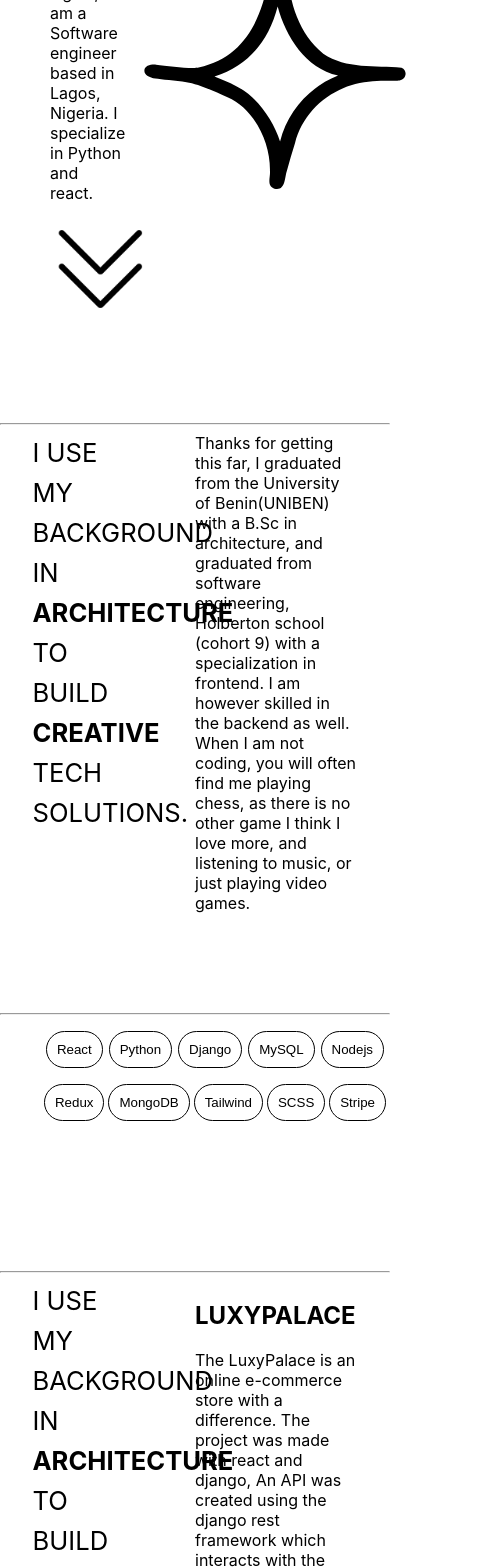
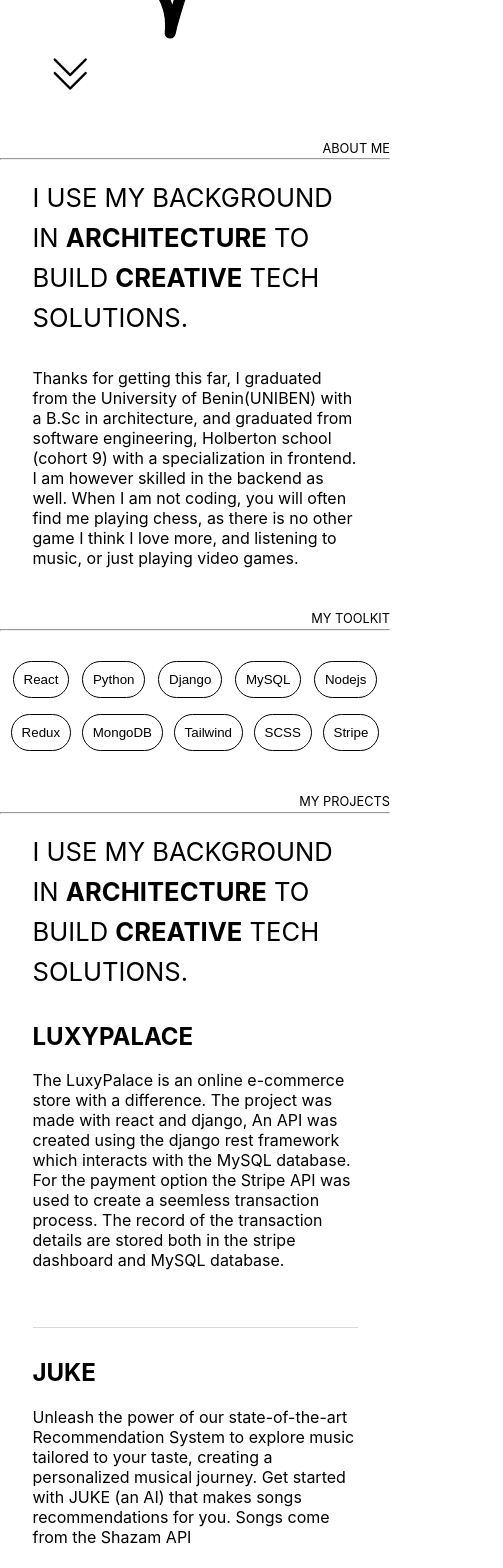
Before and after one commit to joseph0017/website-portfolio, a React (Create React App) app: page / in a window 390 px wide. Shown: the part 420-1988 px from the top of the page, 503 px wide, since content can reach past the window. Built offline with nearby package versions, Linux system fonts and the light colour scheme.

Commit message:
fixed responsiveness and added animations to website

```diff
--- a/src/components/About.js
+++ b/src/components/About.js
@@ -1,8 +1,33 @@
 import React from 'react';
+import { motion } from 'framer-motion';
 
 const About = () => {
+  const animateAbout = {
+    hidden: {
+      opacity: 0,
+      fill: 'rgba(255, 255, 255, 0)'
+    },
+    visible: {
+      opacity: 1,
+      fill: 'rgba(0, 0, 0, 1)',
+      transition: {
+        default: { duration: 2, ease: 'easeInOut' },
+        fill: { duration: 2, ease: [1, 0, 0.8, 1] }
+      }
+    }
+  };
   return (
-    <section className='aboutme' id='about'>
+    <motion.section
+      className='aboutme'
+      id='about'
+      variants={animateAbout}
+      initial='hidden'
+      whileInView='visible'>
+      <div className='me'>
+        <p>
+          ABOUT ME
+        </p>
+      </div>
       <hr />
       <div className='about-container'>
         <div className='left-text'>
@@ -14,7 +39,7 @@ const About = () => {
           is no other game I think I love more, and listening to music, or just playing video games.
         </div>
       </div>
-    </section>
+    </motion.section>
 
   );
 };
--- a/src/components/Contact.js
+++ b/src/components/Contact.js
@@ -1,23 +1,47 @@
 import React, { useRef } from 'react';
 import emailjs from '@emailjs/browser';
+import { motion } from 'framer-motion';
 
 const Contact = () => {
+  const animateContact = {
+    hidden: {
+      opacity: 0,
+      fill: 'rgba(255, 255, 255, 0)'
+    },
+    visible: {
+      opacity: 1,
+      fill: 'rgba(0, 0, 0, 1)',
+      transition: {
+        default: { duration: 2, ease: 'easeInOut' },
+        fill: { duration: 2, ease: [1, 0, 0.8, 1] }
+      }
+    }
+  };
   const form = useRef();
 
   const sendEmail = (e) => {
     e.preventDefault();
 
-    emailjs.sendForm('YOUR_SERVICE_ID', 'YOUR_TEMPLATE_ID', form.current, 'YOUR_PUBLIC_KEY')
+    emailjs.sendForm('service_okrngza', 'template_1fj9i08', form.current, '4hQJ-fZnCTIxhkZU1')
       .then((result) => {
-        console.log(result.text);
+        if (result.status === 200) {
+          alert('Thanks for reaching out, I will be in touch with you soon.');
+          form.current.reset();
+        }
+        console.log(result);
       }, (error) => {
         console.log(error.text);
       });
   };
   return (
-    <section className='contact-section' id='contact'>
+    <motion.section
+      className='contact-section'
+      id='contact'
+      variants={animateContact}
+      initial='hidden'
+      whileInView='visible'>
       <div className='connect'>
-        <h1>LET'S <span>CONNECT</span></h1>
+        <h1 className='let'>LET'S <span className='connection'>CONNECT</span></h1>
       </div>
       <div className='contact-text'>
         <p>
@@ -39,7 +63,9 @@ const Contact = () => {
           <textarea name='message' className='message' placeholder='message' />
         </div>
         <div className='submit-button'>
-          <input type='submit' value='Send' className='submit-message' />
+          <button type='submit' className='submit-message'>
+            Submit
+          </button>
         </div>
       </form>
       <div className='contact-text-2'>
@@ -47,7 +73,7 @@ const Contact = () => {
         <a href='https://www.linkedin.com/in/joseph-ogiku' className='linkedin'>LINKEDIN</a>
         <a href='https://web.facebook.com/joseph.ogiku.3' className='facebook'>FACEBOOK</a>
       </div>
-    </section>
+    </motion.section>
   );
 };
 
--- a/src/components/Hero.js
+++ b/src/components/Hero.js
@@ -1,10 +1,39 @@
 import React from 'react';
-import star from '../assets/star-4pt-5.svg';
 import next from '../assets/next.png';
+import { motion } from 'framer-motion';
 
 const Hero = () => {
+  const icon = {
+  hidden: {
+    pathLength: 0,
+    fill: "rgba(255, 255, 255, 0)"
+  },
+  visible: {
+    pathLength: 1,
+    fill: "rgba(0, 0, 0, 1)"
+  },
+}
+  const animateHome = {
+  hidden: {
+    opacity: 0,
+    fill: "rgba(255, 255, 255, 0)"
+  },
+  visible: {
+    opacity: 1,
+    fill: "rgba(0, 0, 0, 1)",
+    transition:{
+                default: { duration: 2, ease: "easeInOut" },
+                fill: { duration: 2, ease: [1, 0, 0.8, 1] }
+              }
+  }
+}
   return (
-    <section id='home'>
+    <motion.section id='home'
+    variants={animateHome}
+            initial="hidden"
+            animate="visible"
+
+    >
       <div className='title'>
         <h1>SOFTWARE ENGINEER</h1>
       </div>
@@ -13,13 +42,27 @@ const Hero = () => {
           Hi, my name is Joseph Ogiku, I am a Software engineer based in Lagos, Nigeria. I specialize in Python and react.
         </p>
         <div className='hero-image'>
-          <img src={star} alt='star' className='star1' />
+          <motion.svg
+            xmlns='http://www.w3.org/2000/svg'
+            viewBox='0 0 350 350'
+            fill='#000000'
+            className='star1'>
+            <motion.path d='M322.6 187.4c-30.5-2.9-64.5 1.9-91.3-16.3-28-22.4-40.1-60.3-41.2-95.2-.6-16 2.2-31.9 2.7-47.8-2.8-12.7-20-7.5-18.1 4.7-6.2 61.9-16.1 138.9-88.8 154.5-9 1.8-36.4-1.9-49.6-3.4-5.2-.6-14 .7-13.7 7.4.2 4.8 5.9 7.8 12.8 8.8s23.5 2.5 36.3 4.3 32.6 10.3 47.9 17.7c30.7 13.2 50.2 51.9 49.5 85.8.8 7.1-4.3 17.9 5.2 20.7 12.9 3.1 11.8-12.4 14.5-20.6 3-10.9 6.1-21.7 9.5-32.4 8.6-34.3 36.5-60.2 70.4-69 22-5.8 45.5-3.2 51.7-4.2 7.9-.9 9.7-12.2 2.2-15zm-141.7 86.2c-8.1-25.5-28.1-53.6-51.6-64.9-8-4.2-16.4-7.6-24.9-10.9 40.6-13.4 63.4-42.2 73.7-81.8 9.6 35.6 32.5 71.9 70.5 80.6-33.6 13.3-58.9 42-67.7 77z'
+            variants={icon}
+            initial="hidden"
+            animate="visible"
+            transition={{
+                          default: { duration: 2, ease: "easeInOut" },
+                          fill: { duration: 2, ease: [1, 0, 0.8, 1] }
+                        }}
+            ></motion.path>
+          </motion.svg>
         </div>
       </div>
       <div className='next'>
         <img src={next} alt='next' className='next-image' />
       </div>
-    </section>
+    </motion.section>
   );
 };
 
--- a/src/components/Project.js
+++ b/src/components/Project.js
@@ -1,43 +1,87 @@
 import React from 'react';
+import { motion } from 'framer-motion';
 
 const Project = () => {
+  const animateProjects = {
+    hidden: {
+      opacity: 0,
+      fill: 'rgba(255, 255, 255, 0)'
+    },
+    visible: {
+      opacity: 1,
+      fill: 'rgba(0, 0, 0, 1)',
+      transition: {
+        default: { duration: 2, ease: 'easeInOut' },
+        fill: { duration: 2, ease: [1, 0, 0.8, 1] }
+      }
+    }
+  };
   return (
     <section className='myproject' id='project'>
+      <div className='me'>
+        <p>
+          MY PROJECTS
+        </p>
+      </div>
       <hr />
       {/* 1st project */}
       <div className='project-container'>
-        <div className='left-text-1'>
+        <motion.div
+          className='left-text-1'
+          variants={animateProjects}
+          initial='hidden'
+          whileInView='visible'>
           I USE MY BACKGROUND IN <span className='architecture'>ARCHITECTURE</span> TO BUILD <span className='creative'>CREATIVE</span> TECH SOLUTIONS.
-        </div>
-        <div className='right-text-1'>
+        </motion.div>
+        <motion.div
+          className='right-text-1'
+          variants={animateProjects}
+          initial='hidden'
+          whileInView='visible'>
           <h2>LUXYPALACE</h2>
           <p>
             The LuxyPalace is an online e-commerce store with a difference. The project was made with react and django, An API was created using the django rest framework which
             interacts with the MySQL database. For the payment option the Stripe API was used to create a seemless transaction process. The record of the transaction
             details are stored both in the stripe dashboard and MySQL database.
           </p>
-        </div>
+        </motion.div>
         {/* 2nd project */}
-        <div className='right-text-2'>
+        <motion.div
+          className='right-text-2'
+          variants={animateProjects}
+          initial='hidden'
+          whileInView='visible'>
           <h2>JUKE</h2>
           <p>
             Unleash the power of our state-of-the-art Recommendation System to explore music tailored to your taste, creating a personalized musical journey. Get started with
             JUKE (an AI) that makes songs recommendations for you. Songs come from the Shazam API
           </p>
-        </div>
-        <div className='left-text-2'>
+        </motion.div>
+        <motion.div
+          className='left-text-2'
+          variants={animateProjects}
+          initial='hidden'
+          whileInView='visible'>
           I USE MY BACKGROUND IN <span className='architecture'>ARCHITECTURE</span> TO BUILD <span className='creative'>CREATIVE</span> TECH SOLUTIONS.
-        </div>
+        </motion.div>
         {/* 3rd project */}
-        <div className='left-text-3'>
+        <motion.div
+          className='left-text-3'
+          variants={animateProjects}
+          initial='hidden'
+          whileInView='visible'>
           I USE MY BACKGROUND IN <span className='architecture'>ARCHITECTURE</span> TO BUILD <span className='creative'>CREATIVE</span> TECH SOLUTIONS.
-        </div>
-        <div className='right-text-3'>
+        </motion.div>
+        <motion.div
+          className='right-text-3'
+          variants={animateProjects}
+          initial='hidden'
+          whileInView='visible'>
           <h2>REST COUNTRY API</h2>
-          <p>
+          <p className='mentor'>
             A challenge from frontend mentor
           </p>
-        </div>
+        </motion.div>
       </div>
     </section>
   );
--- a/src/components/Skills.js
+++ b/src/components/Skills.js
@@ -1,8 +1,33 @@
 import React from 'react';
+import { motion } from 'framer-motion';
 
 const Skills = () => {
+  const animateToolkit = {
+    hidden: {
+      opacity: 0,
+      fill: 'rgba(255, 255, 255, 0)'
+    },
+    visible: {
+      opacity: 1,
+      fill: 'rgba(0, 0, 0, 1)',
+      transition: {
+        default: { duration: 2, ease: 'easeInOut' },
+        fill: { duration: 2, ease: [1, 0, 0.8, 1] }
+      }
+    }
+  };
   return (
-    <section className='toolkit' id='skills'>
+    <motion.section
+      className='toolkit'
+      id='skills'
+      variants={animateToolkit}
+      initial='hidden'
+      whileInView='visible'>
+      <div className='me'>
+        <p>
+          MY TOOLKIT
+        </p>
+      </div>
       <hr />
       <div className='button-rows'>
         <div className='button-row-1'>
@@ -65,7 +90,7 @@ const Skills = () => {
         </div>
         <div className='button-row-2'></div>
       </div>
-    </section>
+    </motion.section>
   );
 };
 
--- a/src/components/navbar.js
+++ b/src/components/navbar.js
@@ -1,10 +1,26 @@
 import React, { useState } from 'react';
 import menu from '../assets/hamburger.png';
+import { motion } from 'framer-motion';
 
 const Navbar = () => {
+  const animateNavbar = {
+    hidden: {
+      opacity: 0,
+      fill: 'rgba(255, 255, 255, 0)'
+    },
+    visible: {
+      opacity: 1,
+      fill: 'rgba(0, 0, 0, 1)',
+      transition: {
+        default: { duration: 2, ease: 'easeInOut' },
+        fill: { duration: 2, ease: [1, 0, 0.8, 1] }
+      }
+    }
+  };
   const [navbar, setNavbar] = useState(false);
   return (
-    <nav className='navbar'>
+    <motion.nav className='navbar'
+    >
       <section className='nav'>
         <div className='icon'>
           <button className='button-icon' onClick={() => {setNavbar(!navbar)}}>
@@ -16,7 +32,11 @@ const Navbar = () => {
                 )}
           </button>
         </div>
-        <div className={`link ${navbar ? "block" : "hidden"}`}>
+        <motion.div className={`link ${navbar ? "block" : "hidden"}`}
+        variants={animateNavbar}
+    initial="hidden"
+    whileInView="visible"
+        >
                 <ul className="links">
                     <li className='home' onClick={() => {setNavbar(!navbar)}}><a href="#home">home</a></li>
                     <li className='about' onClick={() => {setNavbar(!navbar)}}><a href="#about">about</a></li>
@@ -24,9 +44,9 @@ const Navbar = () => {
                     <li className='project' onClick={() => {setNavbar(!navbar)}}><a href="#project">project</a></li>
                     <li className='contact' onClick={() => {setNavbar(!navbar)}}><a href="#contact">contact</a></li>
                 </ul>
-        </div>
+        </motion.div>
       </section>
-    </nav>
+    </motion.nav>
   );
 };
 
--- a/src/index.css
+++ b/src/index.css
@@ -89,6 +89,7 @@ a {
 
 h1 {
   font-size: 5rem;
+  margin-bottom: 0;
 }
 
 .hero-container {
@@ -105,6 +106,8 @@ h1 {
 
 .star1 {
   width: 300px;
+  stroke: #000000;
+  stroke-width: 2;
 }
 
 .hero-image {
@@ -134,15 +137,16 @@ h1 {
 .about-container {
   display: grid;
   grid-template-columns: repeat(12, 1fr);
+  margin-top: 100px;
 }
 
 .left-text {
-  grid-column: 2/4;
-  font-size: 1.6rem;
-  line-height: 40px;
+  grid-column: 2/7;
+  font-size: 3rem;
+  line-height: 50px;
 }
 .right-text {
-  grid-column: 7/12;
+  grid-column: 8/12;
 }
 
 .architecture, .creative {
@@ -151,6 +155,10 @@ h1 {
 
 /* toolkit */
 .toolkit {
+  margin-top: 100px;
+}
+
+.button-rows {
   margin-top: 100px;
 }
 
@@ -180,13 +188,14 @@ h1 {
 
 /* project */
 .myproject {
-  margin-top: 150px;
+  margin-top: 100px;
 }
 
 .project-container {
   display: grid;
   grid-template-columns: repeat(12, 1fr);
   grid-row-gap: 50px;
+  margin-top: 100px;
 }
 
 .left-text-1 {
@@ -197,6 +206,7 @@ h1 {
 
 .right-text-1 {
   grid-column: 7/12;
+  border-bottom: 1px solid rgb(217, 217, 217);
 }
 
 .left-text-2 {
@@ -206,6 +216,7 @@ h1 {
 }
 .right-text-2 {
   grid-column: 2/7;
+  border-bottom: 1px solid rgb(217, 217, 217);
 }
 
 .left-text-3 {
@@ -216,10 +227,12 @@ h1 {
 
 .right-text-3 {
   grid-column: 7/12;
+  border-bottom: 1px solid rgb(217, 217, 217);
 }
 
 .contact-section {
   background-color: #000000;
+  margin-top: 50px;
 }
 
 .connect{
@@ -279,6 +292,7 @@ textarea {
   padding: 10px 30px 10px 30px;
   border-radius: 10px;
   cursor: pointer;
+  background-color: #ffffff;
 }
 
 
@@ -296,3 +310,162 @@ textarea {
   cursor: pointer;
   color: #ffffff;
 }
+
+hr {
+  max-width: 1100px;
+}
+
+.me {
+    display: flex;
+    justify-content: flex-end;
+    max-width: 1150px;
+    margin-bottom: -18px;
+    font-size: 0.8rem;
+}
+
+
+textarea {
+  font-family: Arial;
+}
+
+@media screen and (max-width: 765px) {
+
+  /* about */
+  .aboutme {
+  margin-top: 30px;
+  }
+  .about-container {
+    display: grid;
+    grid-template-columns: repeat(12, 1fr);
+    margin-top: 0;
+  }
+  .left-text {
+    grid-column: 2 / 12;
+    margin-top: 10px;
+    font-size: 1.6rem;
+    line-height: 40px;
+  }
+  .right-text {
+    grid-column: 2/ 12;
+    margin-top: 30px;
+  }
+
+  .button-rows {
+    margin-top: 100px;
+  }
+
+  .myproject {
+    margin-top: 100px;
+  }
+
+  /* projects */
+
+  .project-container {
+    display: grid;
+    grid-template-columns: repeat(12, 1fr);
+    grid-row-gap: 0px;
+    margin-top: 0;
+  }
+
+  .myproject {
+    margin-top: 30px;
+}
+
+  .left-text-1 {
+    grid-column: 2 / 12;
+    margin-top: 10px;
+  }
+  .right-text-1 {
+    grid-column: 2/ 12;
+    margin-top: 10px;
+    padding-bottom: 41px;
+    border-bottom: 1px solid rgb(217, 217, 217);
+  }
+
+  .left-text-2 {
+    grid-column: 2 / 12;
+    margin-top: 10px;
+    padding-bottom: 41px;
+    border-bottom: 1px solid rgb(217, 217, 217);
+  }
+  .right-text-2 {
+    grid-column: 2/ 12;
+    margin-top: 10px;
+    border-bottom: none;
+  }
+
+  .left-text-3 {
+    grid-column: 2 / 12;
+    margin-top: 10px;
+  }
+  .right-text-3 {
+    grid-column: 2/ 12;
+    margin-top: 10px;
+  }
+
+  .mentor {
+padding-bottom: 41px;
+  }
+
+  /* hero / homepage */
+
+  h1 {
+    font-size: 3rem;
+    margin-bottom: 0;
+  }
+
+  .hero-container {
+    display: grid;
+    grid-template-columns: repeat(8, 1fr);
+  }
+  .text {
+    grid-column: 2 / 7;
+    margin-left: 30px;
+  }
+  .star1 {
+    width: 200px;
+    margin-left: 20px;
+  }
+  .next-image {
+    width: 40px;
+  }
+
+  /* toolkit */
+
+  .toolkit {
+    margin-top: 30px;
+  }
+
+  .button-rows {
+    margin-top: 30px;
+}
+
+.skill-button-1 {
+    padding: 0px;
+    display: flex;
+    justify-content: space-evenly;
+    list-style-type: none;
+}
+
+.skill-button-2 {
+    padding: 0px;
+    display: flex;
+    justify-content: space-evenly;
+    list-style-type: none;
+}
+
+/* contact */
+
+.contact-text {
+    margin: 20px;
+}
+
+.connect {
+    margin: 20px;
+}
+
+.let {
+  margin: 0;
+}
+
+}
```
